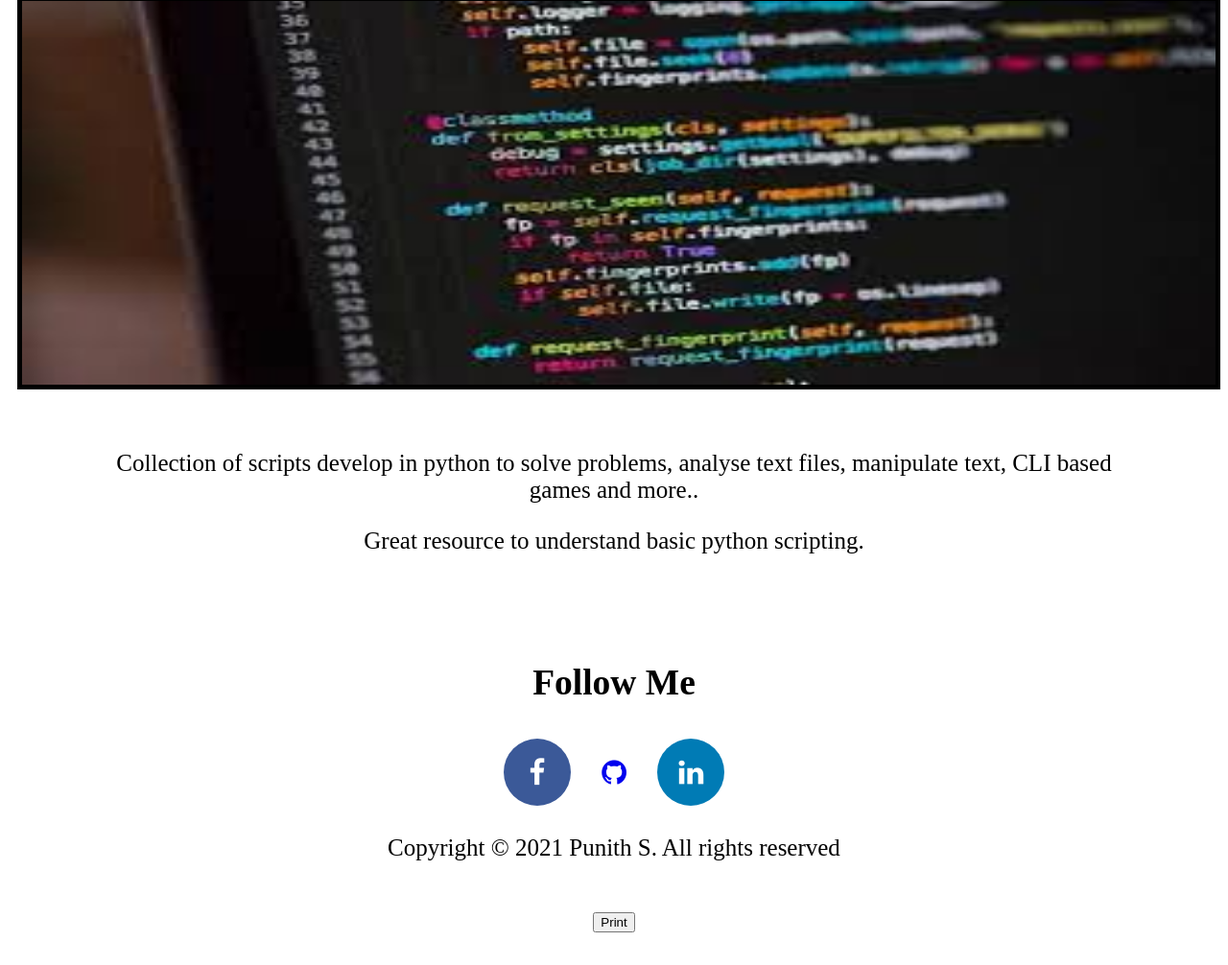
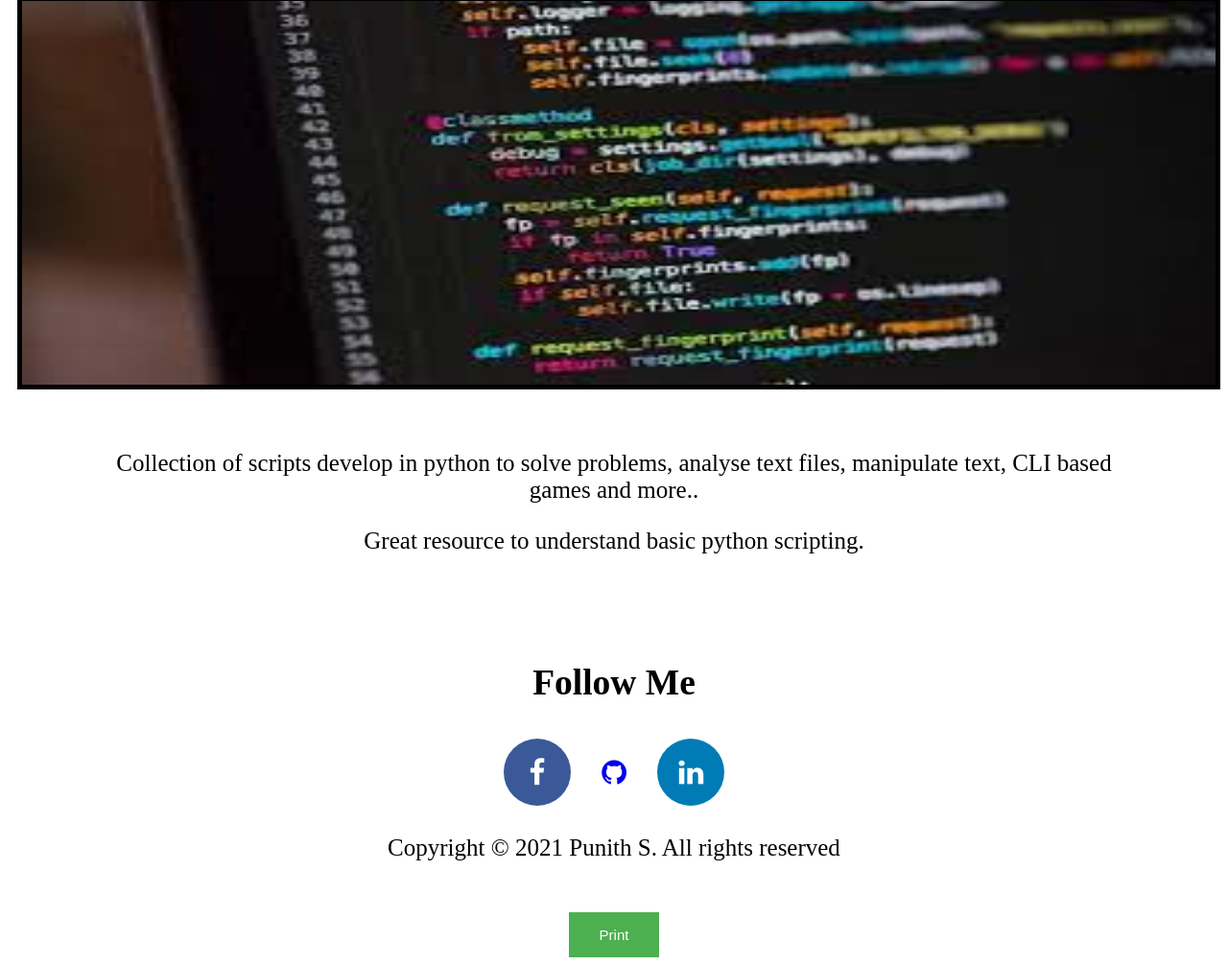
Before and after one commit to puni2426/puni2426.github.io, a plain HTML site: page index.html in a window 1280 px wide. Shown: the part 2483-3489 px from the top of the page at 96% size. Before the commit the page ends 3463 px from the top, so only its background shows below. Drawn offline with Linux system fonts and the light colour scheme.

Commit message:
Update index.html

```diff
--- a/index.html
+++ b/index.html
@@ -72,7 +72,7 @@
      padding:10px;
 
      }
-.button{
+.pin{
 
     background-color:#4CAF50;
 
```
